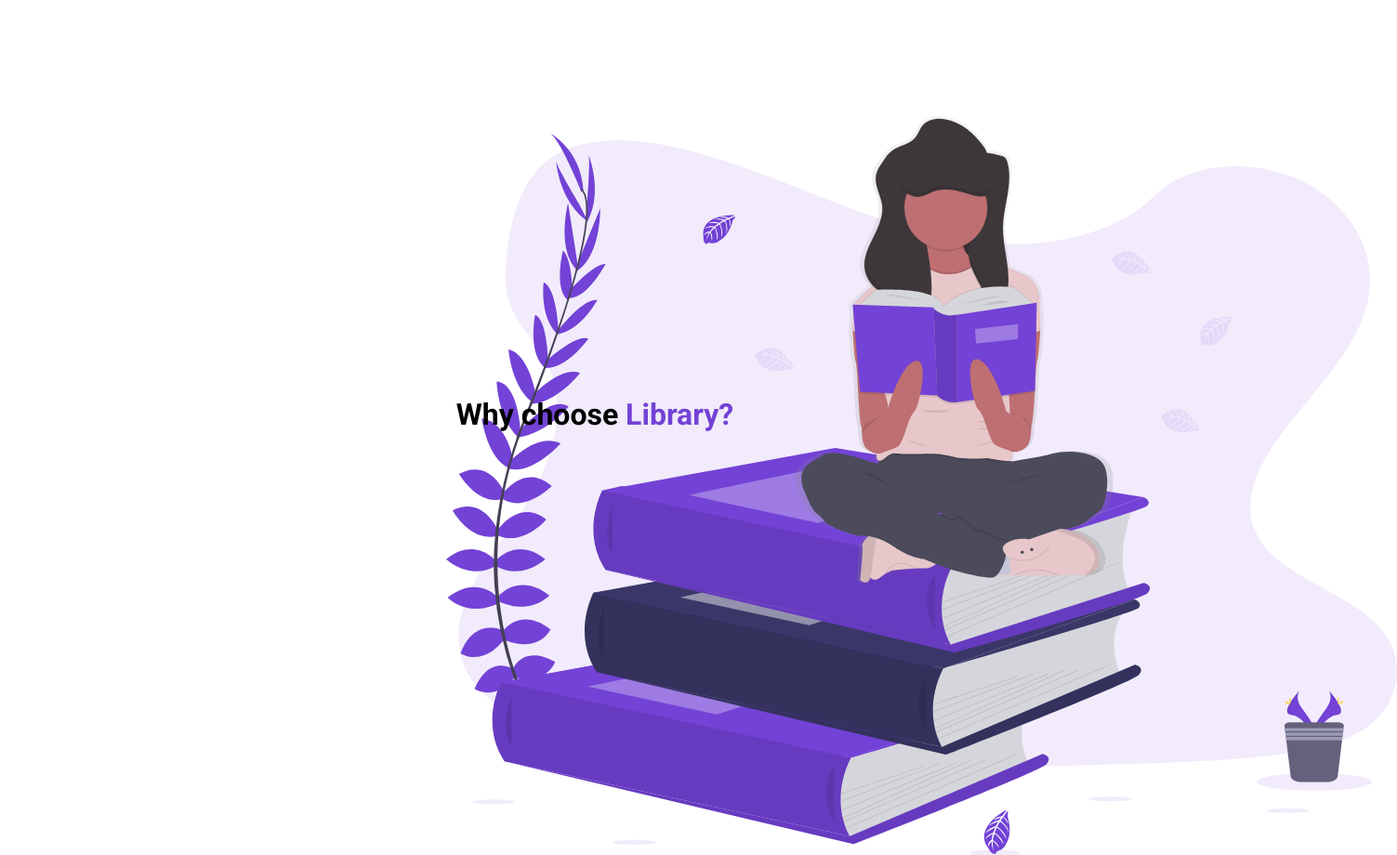
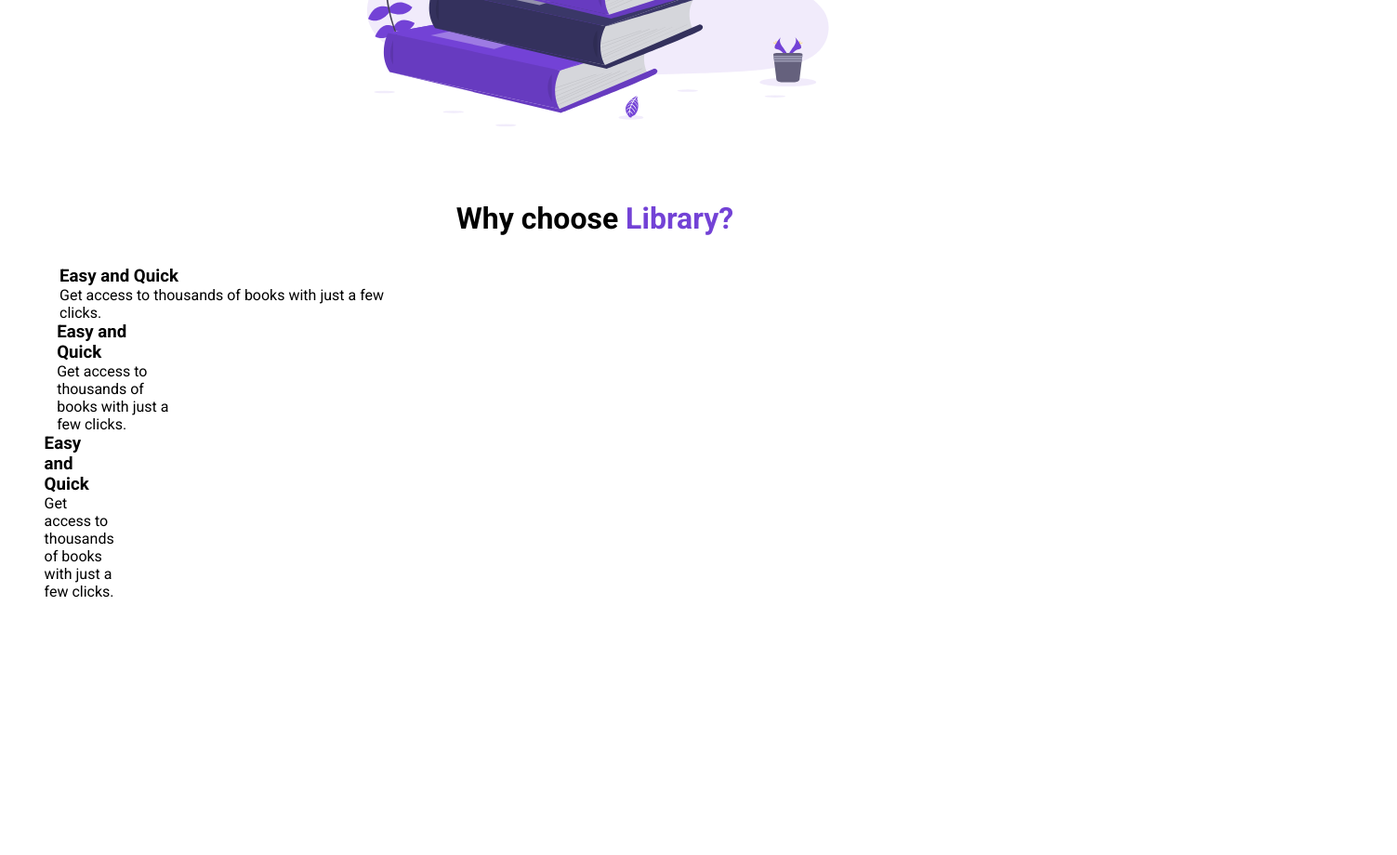
Before and after one commit to imv650/Ecommerce-Module-2, a plain HTML site: page index.html in a window 1280 px wide. Shown: the part 640-1560 px from the top of the page at 93% size, 1503 px wide, since content can reach past the window. Drawn offline with Linux system fonts and the light colour scheme.

Commit message:
Touble with images

```diff
--- a/index.html
+++ b/index.html
@@ -40,9 +40,39 @@
                     Why choose <span class="purple">Library?</span>
                 </h2>
                 <div class="highlight__wrapper">
+                    <div class="highlight">
+                    <div class="highlight__img">
+                    <i class="fa-light fa-bolt"></i>
+                    <h3 class="highlight__subtitle">
+                        Easy and Quick
+                    </h3>
+                    <p class="highlight__para">
+                        Get access to thousands of books with just a few clicks.
+                    </p>
+                    <div class="highlight__wrapper">
+                    <div class="highlight">
+                    <div class="highlight__img">
+                    <i class="fa-light fa-bolt"></i>
+                    <h3 class="highlight__subtitle">
+                        Easy and Quick
+                    </h3>
+                    <p class="highlight__para">
+                        Get access to thousands of books with just a few clicks.
+                    </p>
+                    <div class="highlight__wrapper">
+                    <div class="highlight">
+                    <div class="highlight__img">
+                    <i class="fa-light fa-bolt"></i>
+                    <h3 class="highlight__subtitle">
+                        Easy and Quick
+                    </h3>
+                    <p class="highlight__para">
+                        Get access to thousands of books with just a few clicks.
+                    </p>
 
+                    </div>
+                    </div>
                 </div>
-
             </div>
         </div>
        </section>
--- a/styles.css
+++ b/styles.css
@@ -7,12 +7,18 @@
 }
 
 nav{
-    height: 80 px
+    height: 80px;
     display: flex;
 }
 
 .img {
-    width: 100%
+    width: 100%;
+}
+
+img {
+    width: 100%;
+    height: 100%;
+    max-height: 50vh;
 }
 
 .nav__container{
@@ -36,7 +42,7 @@ nav{
 }
 
 ul {
-    display: flex
+    display: flex;
 }
 
 li{
@@ -71,14 +77,14 @@ li{
 }
 
 header {
-    height: calc(100vh - 80px)
+    height: calc(100vh - 80px);
 }
 
 .header__container {
     width: 100%;
     max-width: 720px;
     margin: 0 auto;
-    height: 100%
+    height: 100%;
     display: flex;
     flex-direction: column;
     justify-content: space-around;
@@ -109,7 +115,7 @@ button {
 }
 
 button:active {
-     transform: translateY(1px)
+     transform: translateY(1px);
 
 }
 
@@ -123,7 +129,7 @@ button:active {
  }
 
  .header__img--wrapper {
-    padding: 200px;
+    padding: 20px;
 
  }
 
@@ -136,5 +142,19 @@ button:active {
     width: 100%;
     max-width: 1200px;
     margin: 0 auto;
+ }
 
+ /* HIGHLIGHTS */
+
+ .highlight__wrapper {
+    display: flex;
  }
+
+ .highlight {
+    padding: 0 24px;
+    width: calc(100% / 3);
+    display: flex;
+    align-items: center;
+    justify-content: center;
+    flex-direction: column;
+ }
```
